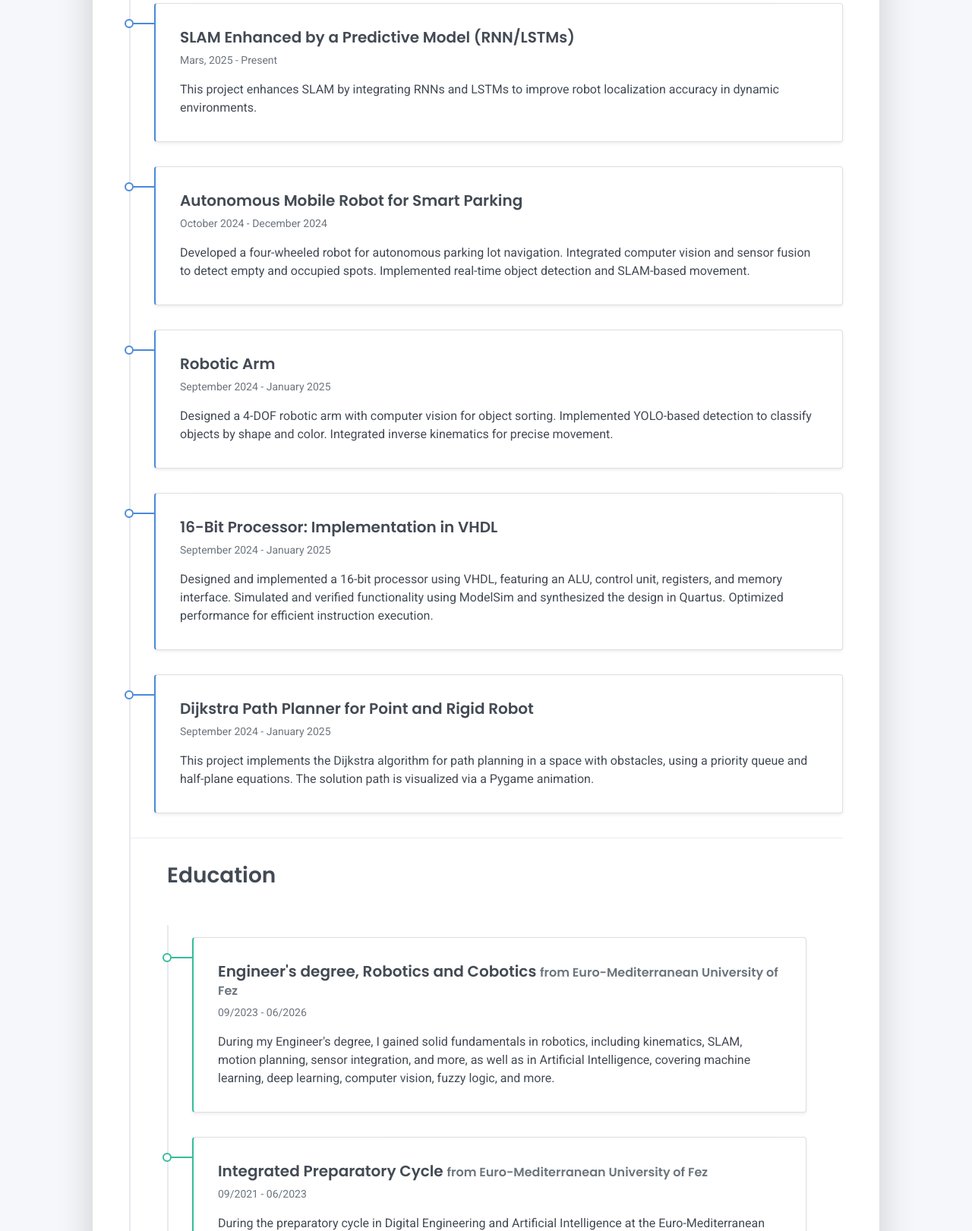
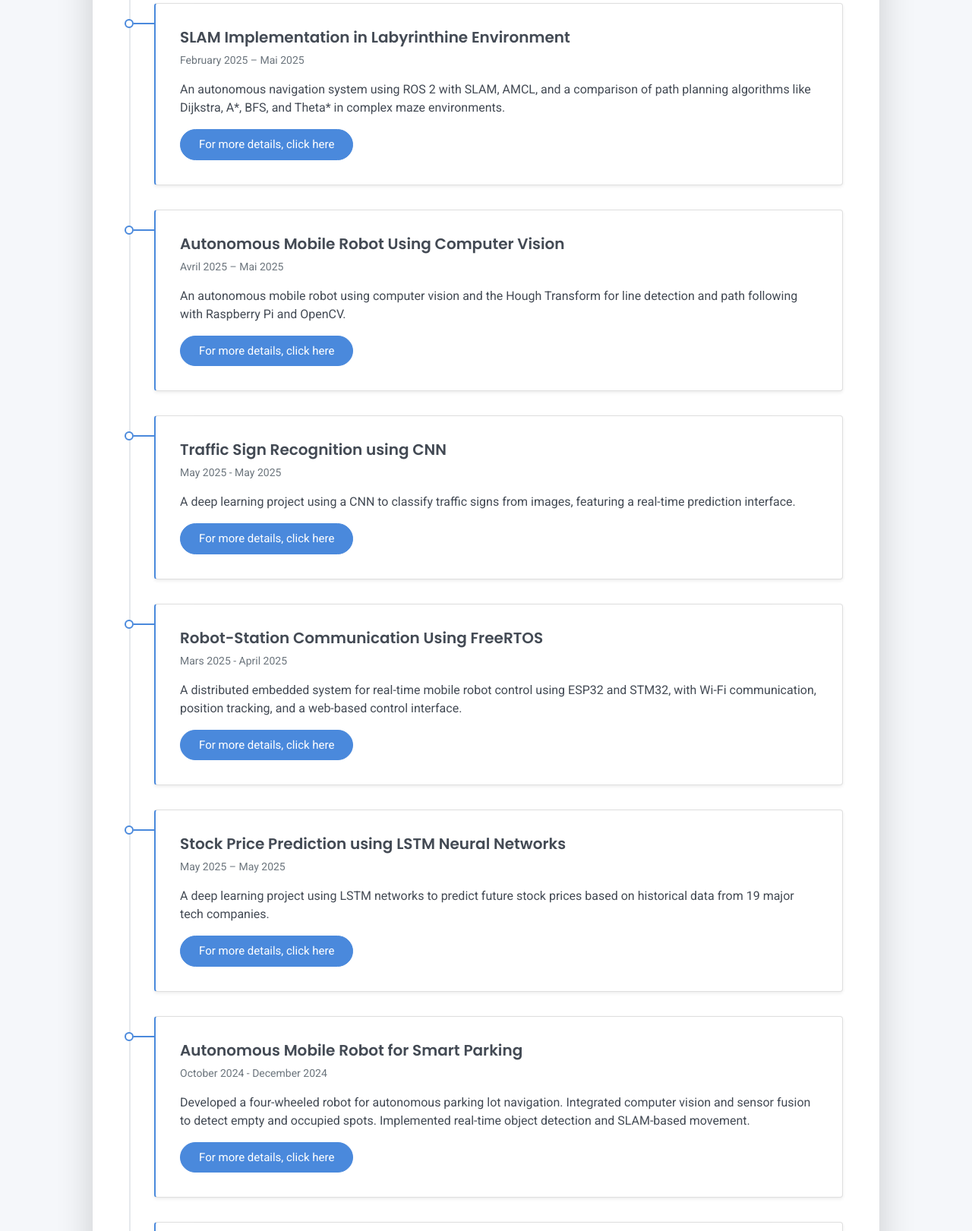
Before and after one commit to bouarfa-lahmr/Personal-portfolio, a plain HTML site: page index.html in a window 1280 px wide. Shown: the part 1179-2800 px from the top of the page at 76% size. Drawn offline with Linux system fonts and the light colour scheme.

Commit message:
Update index.html

```diff
--- a/index.html
+++ b/index.html
@@ -4,6 +4,8 @@
     <meta charset="UTF-8">
     <meta http-equiv="X-UA-Compatible" content="IE=edge">
     <meta name="viewport" content="width=device-width, initial-scale=1">
+	<link rel="icon" href="favicon.ico" type="favicon.png">
+
     <title>Bouarfa Portfolio</title>
     <link rel="preconnect" href="https://fonts.gstatic.com" crossorigin="crossorigin"/>
     <link rel="preload" as="style" href="https://fonts.googleapis.com/css2?family=Poppins:wght@600&amp;family=Roboto:wght@300;400;500;700&amp;display=swap"/>
@@ -53,7 +55,7 @@
       <div class="col-lg-8 col-md-7 text-center text-md-start">
         <h2 class="h1 mt-2" data-aos="fade-left" data-aos-delay="0">Bouarfa LAHMAR</h2>
         <p data-aos="fade-left" data-aos-delay="100">Robotics and Artificial Intelligence</p>
-        <div class="d-print-none" data-aos="fade-left" data-aos-delay="200"><a class="btn btn-light text-dark shadow-sm mt-1 me-1" href="right-resume.pdf" target="_blank">Download CV</a><a class="btn btn-success shadow-sm mt-1" href="#contact">Hire Me</a></div>
+        <div class="d-print-none" data-aos="fade-left" data-aos-delay="200"><a class="btn btn-light text-dark shadow-sm mt-1 me-1" href="right-resume.pdf" target="_blank">Download CV</a><a class="btn btn-success shadow-sm mt-1" href="#contact">Contact Me</a></div>
       </div>
     </div>
   </div>
@@ -137,23 +139,103 @@
   <div class="work-experience-section px-3 px-lg-4">
     <h2 class="h3 mb-4">Academic Projects</h2>
     <div class="timeline">
-      <div class="timeline-card timeline-card-primary card shadow-sm">
+
+	<div class="timeline-card timeline-card-primary card shadow-sm">
         <div class="card-body">
-          <div class="h5 mb-1">SLAM Enhanced by a Predictive Model (RNN/LSTMs) <span class="text-muted h6"></span></div>
-          <div class="text-muted text-small mb-2">Mars, 2025 - Present</div>
-          <div>This project enhances SLAM by integrating RNNs and LSTMs to improve robot localization accuracy in dynamic environments.</div>
+          <div class="h5 mb-1"> SLAM Implementation in Labyrinthine Environment <span class="text-muted h6"> </span></div>
+          <div class="text-muted text-small mb-2">February  2025 – Mai 2025</div>
+          <div>An autonomous navigation system using ROS 2 with SLAM, AMCL, and a comparison of path planning algorithms like Dijkstra, A*, BFS, and Theta* in complex maze environments.
+		<br>
+<a href="https://github.com/bouarfa-lahmr/ROBOT-SLAM" target="_blank" class="btn btn-primary mt-2">
+  For more details, click here
+</a>
+
+</div>
         </div>
       </div>
-      <div class="timeline-card timeline-card-primary card shadow-sm">
+	<div class="timeline-card timeline-card-primary card shadow-sm">
+        <div class="card-body">
+          <div class="h5 mb-1"> Autonomous Mobile Robot Using Computer Vision <span class="text-muted h6"> </span></div>
+          <div class="text-muted text-small mb-2">Avril 2025 – Mai 2025</div>
+          <div>An autonomous mobile robot using computer vision and the Hough Transform for line detection and path following with Raspberry Pi and OpenCV.
+		  <br>
+<a href="https://github.com/bouarfa-lahmr/Robot-Computer-Vision" target="_blank" class="btn btn-primary mt-2">
+  For more details, click here
+</a>
+
+</div>
+        </div>
+      </div>
+	  	<div class="timeline-card timeline-card-primary card shadow-sm">
+        <div class="card-body">
+          <div class="h5 mb-1">Traffic Sign Recognition using CNN <span class="text-muted h6"> </span></div>
+          <div class="text-muted text-small mb-2">May 2025 - May 2025</div>
+          <div>A deep learning project using a CNN to classify traffic signs from images, featuring a real-time prediction interface.
+		  <br>
+<a href="https://github.com/bouarfa-lahmr/CNN-Project" target="_blank" class="btn btn-primary mt-2">
+  For more details, click here
+</a>
+
+</div>
+        </div>
+      </div>
+	<div class="timeline-card timeline-card-primary card shadow-sm">
+        <div class="card-body">
+          <div class="h5 mb-1"> Robot-Station Communication Using FreeRTOS <span class="text-muted h6"> </span></div>
+          <div class="text-muted text-small mb-2">Mars 2025 - April 2025</div>
+          <div>A distributed embedded system for real-time mobile robot control using ESP32 and STM32, with Wi-Fi communication, position tracking, and a web-based control interface.
+		  <br>
+<a href="https://github.com/bouarfa-lahmr/STM32-FreeRTOS" target="_blank" class="btn btn-primary mt-2">
+  For more details, click here
+</a>
+
+</div>
+        </div>
+      </div>
+
+	<div class="timeline-card timeline-card-primary card shadow-sm">
+        <div class="card-body">
+          <div class="h5 mb-1">Stock Price Prediction using LSTM Neural Networks <span class="text-muted h6"> </span></div>
+          <div class="text-muted text-small mb-2">May 2025 – May 2025</div>
+          <div>A deep learning project using LSTM networks to predict future stock prices based on historical data from 19 major tech companies.
+		  <br>
+<a href="https://github.com/bouarfa-lahmr/LSTM-Project" target="_blank" class="btn btn-primary mt-2">
+  For more details, click here
+</a>
+
+</div>
+        </div>
+      </div>
+
+	        <div class="timeline-card timeline-card-primary card shadow-sm">
         <div class="card-body">
           <div class="h5 mb-1">Autonomous Mobile Robot for Smart Parking <span class="text-muted h6"> </span></div>
           <div class="text-muted text-small mb-2">October 2024 - December 2024</div>
           <div>Developed a four-wheeled robot for autonomous parking lot navigation. Integrated
 computer vision and sensor fusion to detect empty and occupied spots. Implemented
 real-time object detection and SLAM-based movement.
+<br>
+<a href="https://github.com/bouarfa-lahmr/Autonomous-Mobile-Robot-for-Intelligent-Parking-Management" target="_blank" class="btn btn-primary mt-2">
+  For more details, click here
+</a>
+
 </div>
         </div>
       </div>
+      <div class="timeline-card timeline-card-primary card shadow-sm">
+        <div class="card-body">
+          <div class="h5 mb-1">SLAM Enhanced by a Predictive Model (RNN/LSTMs) <span class="text-muted h6"></span></div>
+          <div class="text-muted text-small mb-2">Mars, 2025 - Present</div>
+          <div>This project enhances SLAM by integrating RNNs and LSTMs to improve robot localization accuracy in dynamic environments.
+		  <br>
+<a href="https://github.com/yourusername/your-repo" target="_blank" class="btn btn-primary mt-2">
+  For more details, click here
+</a>
+
+		  </div>
+        </div>
+      </div>
+
       <div class="timeline-card timeline-card-primary card shadow-sm">
         <div class="card-body">
           <div class="h5 mb-1">Robotic Arm  <span class="text-muted h6"> </span></div>
@@ -161,6 +243,11 @@ real-time object detection and SLAM-based movement.
           <div>Designed a 4-DOF robotic arm with computer vision for object sorting. Implemented
 YOLO-based detection to classify objects by shape and color. Integrated inverse
 kinematics for precise movement.
+<br>
+<a href="https://github.com/bouarfa-lahmr/4-DOF-Robotic-Arm-Project" target="_blank" class="btn btn-primary mt-2">
+  For more details, click here
+</a>
+
 </div>
 
         </div>
@@ -174,6 +261,11 @@ kinematics for precise movement.
 unit, registers, and memory interface. Simulated and verified functionality using
 ModelSim and synthesized the design in Quartus. Optimized performance for efficient
 instruction execution.
+<br>
+<a href="https://github.com/bouarfa-lahmr/RISC-16-bit-Processor-Design-using-VHDL" target="_blank" class="btn btn-primary mt-2">
+  For more details, click here
+</a>
+
 
 </div>
 
@@ -184,6 +276,8 @@ instruction execution.
           <div class="h5 mb-1">Dijkstra Path Planner for Point and Rigid Robot<span class="text-muted h6"> </span></div>
           <div class="text-muted text-small mb-2">September 2024 - January 2025</div>
           <div>This project implements the Dijkstra algorithm for path planning in a space with obstacles, using a priority queue and half-plane equations. The solution path is visualized via a Pygame animation.
+
+
 
 </div>
 
```
